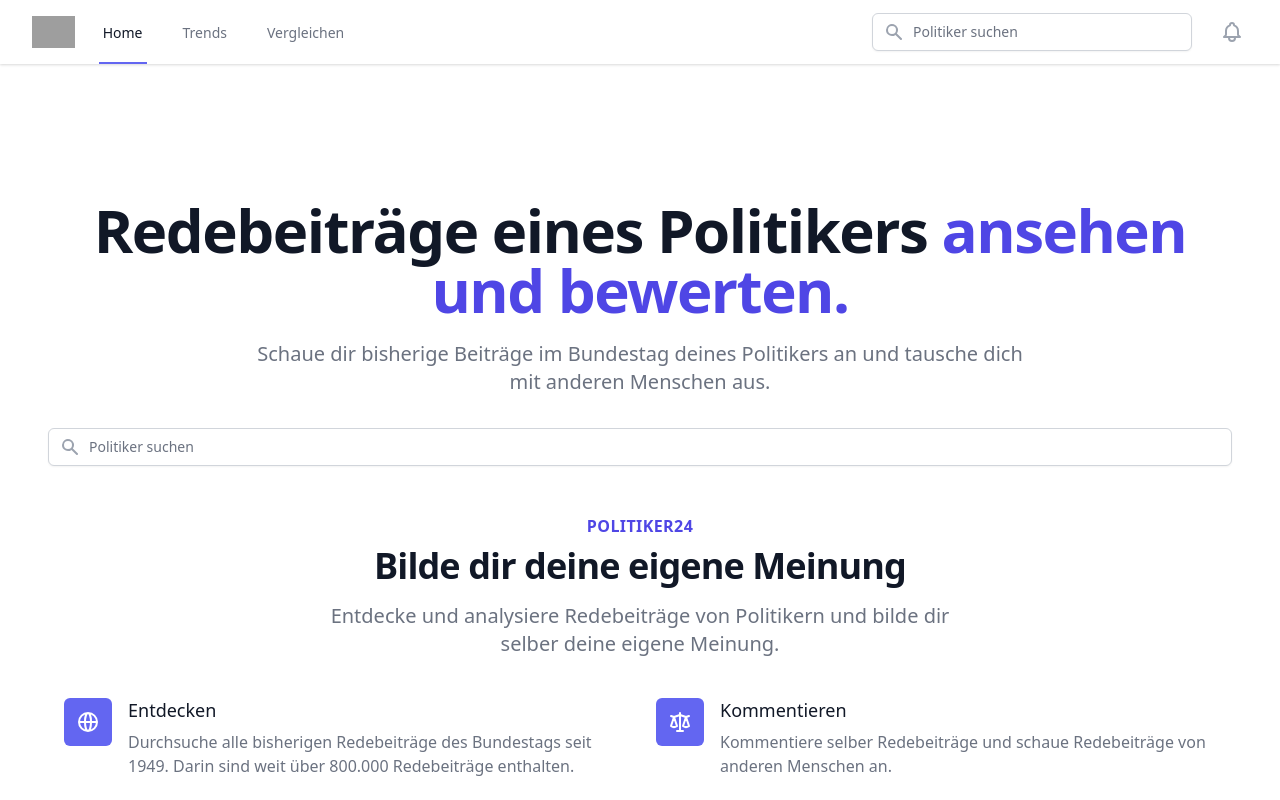
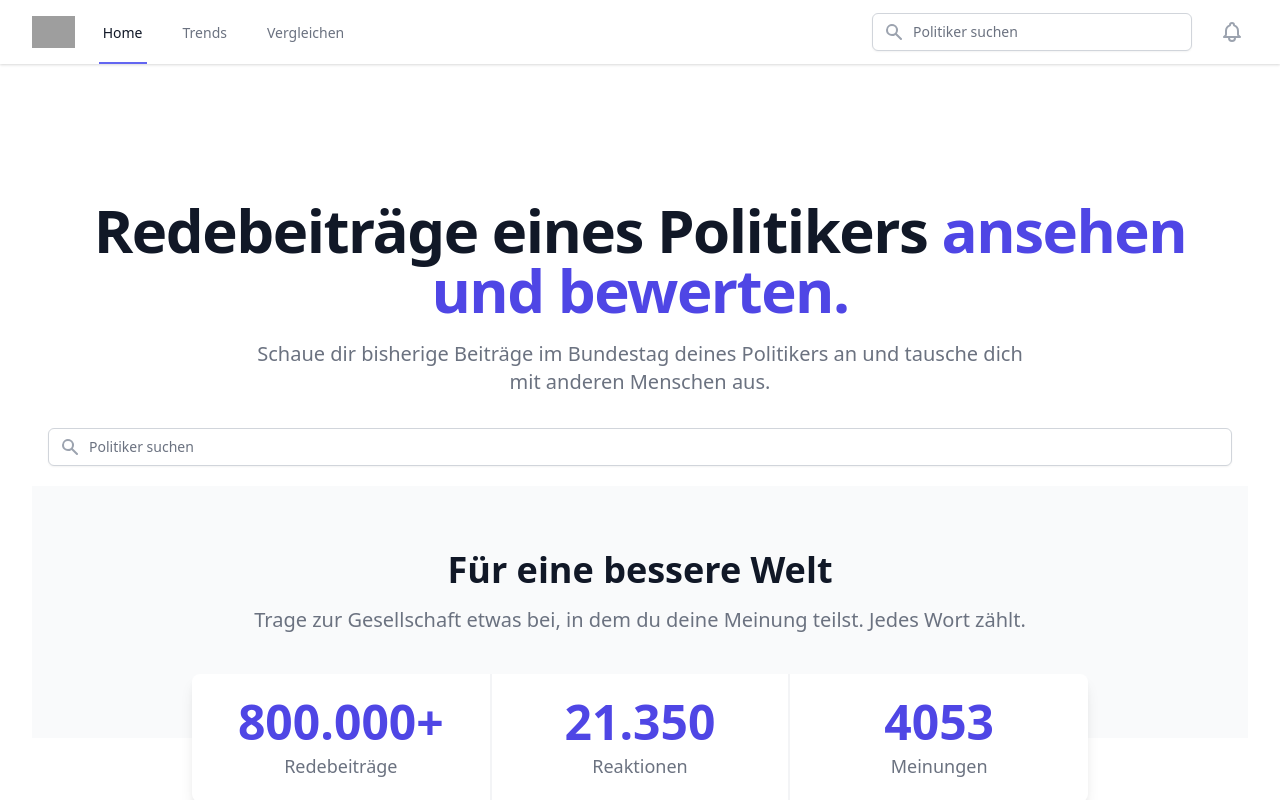
Before and after one commit to abteilung6/politiker24, a React (Create React App) app: page / in a window 1280 px wide. Shown: the top 800 px of the page. Built offline with nearby package versions, Linux system fonts and the light colour scheme; grey boxes are pictures that could not be loaded; a web font is replaced by a local one.

Commit message:
add stats sections to landing page

```diff
--- a/src/components/HeroSection.tsx
+++ b/src/components/HeroSection.tsx
@@ -4,7 +4,7 @@ interface Props {}
 
 const HeroSection: React.FC<Props> = ({ children }) => {
   return (
-    <main className="mt-16 mx-auto max-w-7xl px-4 sm:mt-24">
+    <main className="mt-16 mx-auto max-w-7xl px-4 sm:mt-24 pb-5">
       <div className="text-center">
         <h1 className="text-4xl tracking-tight font-extrabold text-gray-900 sm:text-5xl md:text-6xl">
           <span className="block xl:inline">Redebeiträge eines Politikers</span>
--- /dev/null
+++ b/src/components/StatsSection.tsx
@@ -0,0 +1,58 @@
+import React from "react";
+
+interface Props {}
+
+const StatsSection: React.FC<Props> = ({ children }) => {
+  return (
+    <div className="bg-gray-50 pt-12 sm:pt-16">
+      <div className="max-w-7xl mx-auto px-4 sm:px-6 lg:px-8">
+        <div className="max-w-4xl mx-auto text-center">
+          <h2 className="text-3xl font-extrabold text-gray-900 sm:text-4xl">
+            Für eine bessere Welt
+          </h2>
+          <p className="mt-3 text-xl text-gray-500 sm:mt-4">
+            Trage zur Gesellschaft etwas bei, in dem du deine Meinung teilst.
+            Jedes Wort zählt.
+          </p>
+        </div>
+      </div>
+      <div className="mt-10 pb-12 bg-white sm:pb-16">
+        <div className="relative">
+          <div className="absolute inset-0 h-1/2 bg-gray-50"></div>
+          <div className="relative max-w-7xl mx-auto px-4 sm:px-6 lg:px-8">
+            <div className="max-w-4xl mx-auto">
+              <dl className="rounded-lg bg-white shadow-lg sm:grid sm:grid-cols-3">
+                <div className="flex flex-col border-b border-gray-100 p-6 text-center sm:border-0 sm:border-r">
+                  <dt className="order-2 mt-2 text-lg leading-6 font-medium text-gray-500">
+                    Redebeiträge
+                  </dt>
+                  <dd className="order-1 text-5xl font-extrabold text-indigo-600">
+                    800.000+
+                  </dd>
+                </div>
+                <div className="flex flex-col border-t border-b border-gray-100 p-6 text-center sm:border-0 sm:border-l sm:border-r">
+                  <dt className="order-2 mt-2 text-lg leading-6 font-medium text-gray-500">
+                    Reaktionen
+                  </dt>
+                  <dd className="order-1 text-5xl font-extrabold text-indigo-600">
+                    21.350
+                  </dd>
+                </div>
+                <div className="flex flex-col border-t border-gray-100 p-6 text-center sm:border-0 sm:border-l">
+                  <dt className="order-2 mt-2 text-lg leading-6 font-medium text-gray-500">
+                    Meinungen
+                  </dt>
+                  <dd className="order-1 text-5xl font-extrabold text-indigo-600">
+                    4053
+                  </dd>
+                </div>
+              </dl>
+            </div>
+          </div>
+        </div>
+      </div>
+    </div>
+  );
+};
+
+export default StatsSection;
--- a/src/views/LandingView.tsx
+++ b/src/views/LandingView.tsx
@@ -7,6 +7,7 @@ import Layout from "../layout/Layout";
 
 import { suggestions } from "../data/suggestions";
 import FeatureSection from "../components/FeatureSection";
+import StatsSection from "../components/StatsSection";
 
 interface Props {}
 
@@ -25,6 +26,7 @@ const LandingView: React.FC<ComposedProps> = () => {
         <HeroSection>
           <SearchBox suggestions={suggestions} onSelect={onSelect} />
         </HeroSection>
+        <StatsSection />
         <FeatureSection />
       </Layout>
     </>
```
